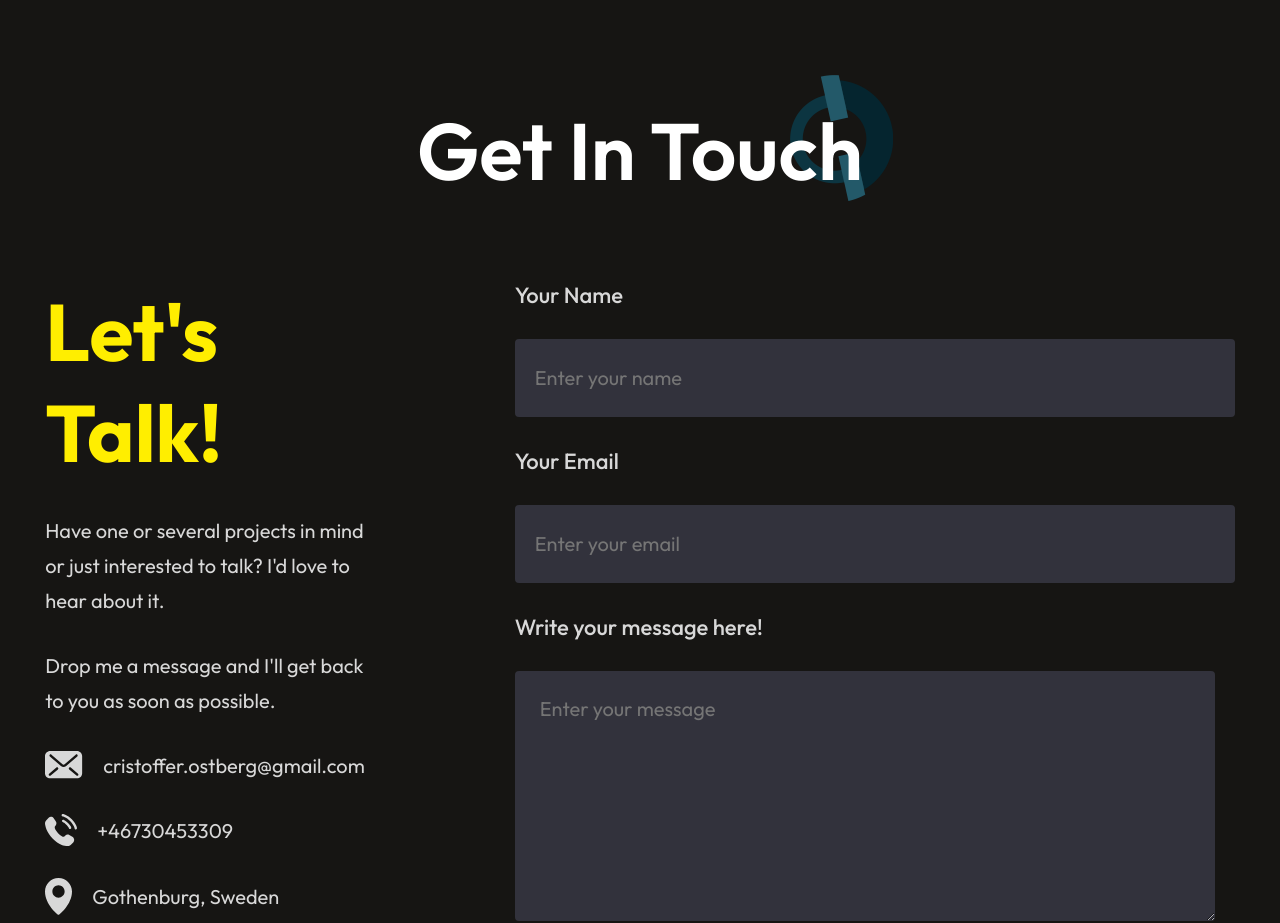
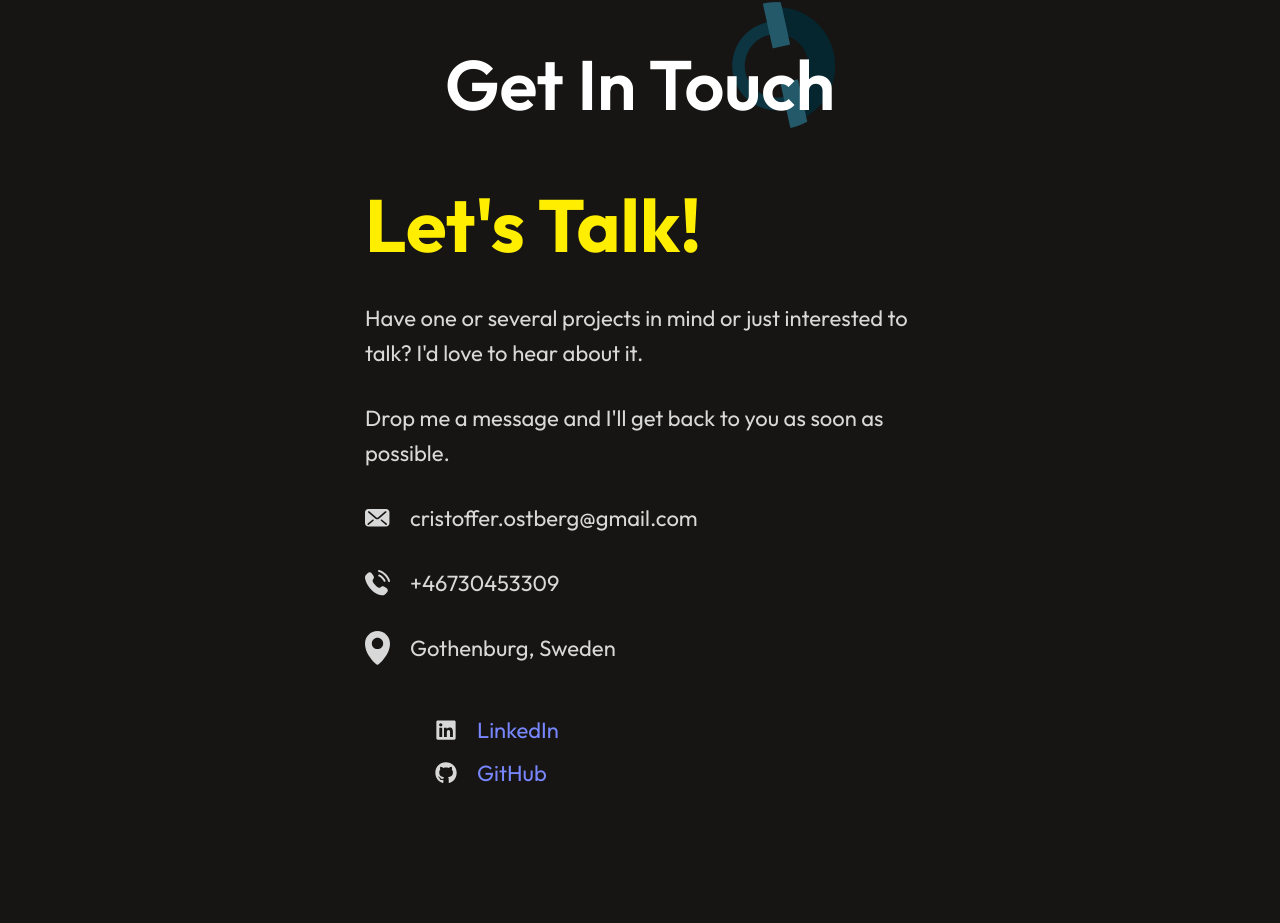
Before and after one commit to Cristoffer85/c-portfolio, a React (Vite) app: page / in a window 1280 px wide. Shown: the part 6125-7048 px from the top of the page. Built offline with nearby package versions, Linux system fonts and the light colour scheme.

Commit message:
Contact.css responsive 769-1400px fixed

```diff
--- a/src/Components/Contact/Contact.css
+++ b/src/Components/Contact/Contact.css
@@ -147,7 +147,7 @@
     max-width: 350px;
 }
 
-/* ------------------ RESPONSIVENESS ------------------ */
+/* ------------------ RESPONSIVENESS - to max 768px ------------------ */
 @media(max-width:768px){
     .contact {
         align-items: center;
@@ -207,3 +207,56 @@
         max-width: 250px;
     }
 }
+
+/* ------------------------ RESPONSIVENESS - between 769 and 1400px ------------------------ */
+@media(min-width:769px) and (max-width: 1400px){
+    .contact {
+        align-items: center;
+        gap: 50px;
+        margin: 20px 70px;
+    }
+    .contact-title {
+        align-items: center;
+        justify-content: center;
+    }
+    .contact-title h1 {
+        padding: 0;
+        font-size: 70px;
+        text-align: center;
+    }
+    .contact-title img {
+        position: absolute;
+        bottom: 0;
+        right: 0;
+        z-index: -1;
+    }
+
+    .contact-section{
+        flex-direction: column;
+    }
+    .contact-left h1{
+        font-size: 74px;
+    }
+    .contact-left p{
+        font-size: 22px;
+    }
+
+    .contact-right label{
+        font-size: 24px;
+    }
+    .contact-right input{
+        width: 100%;
+        font-size: 24px;
+    }
+    .contact-right textarea{
+        width: 95%;
+        font-size: 24px;
+    }
+
+    .contact-detail{
+        gap: 20px;
+    }
+    .contact-detail img{
+        width: 25px;
+    }
+}
--- a/src/Components/Services/Services.css
+++ b/src/Components/Services/Services.css
@@ -129,7 +129,7 @@
     }
 }
 
-/* ------------------------ RESPONSIVENESS - to Max 1400px ------------------------ */
+/* ------------------------ RESPONSIVENESS - between 769 and 1400px ------------------------ */
 @media(min-width:769px) and (max-width: 1400px){
 
     .services-title {
```
